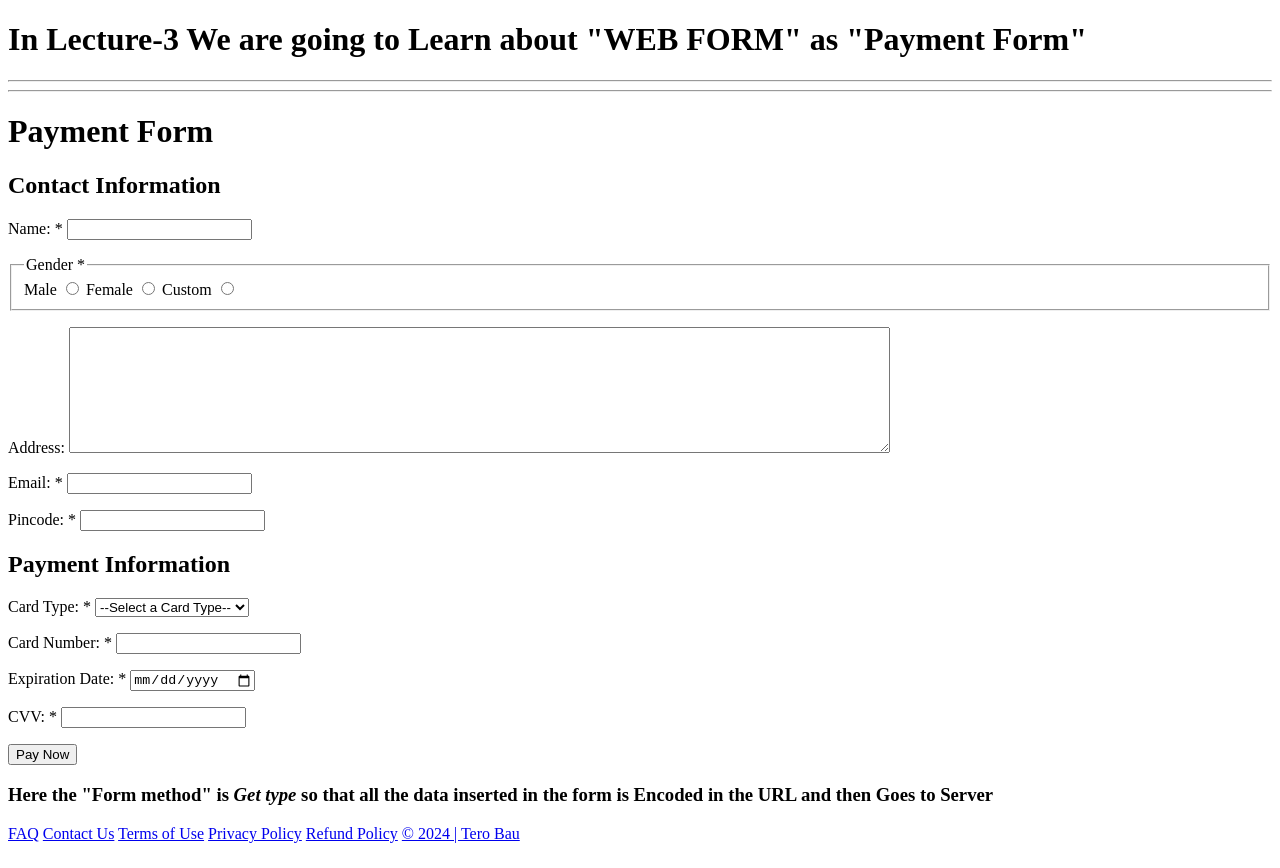
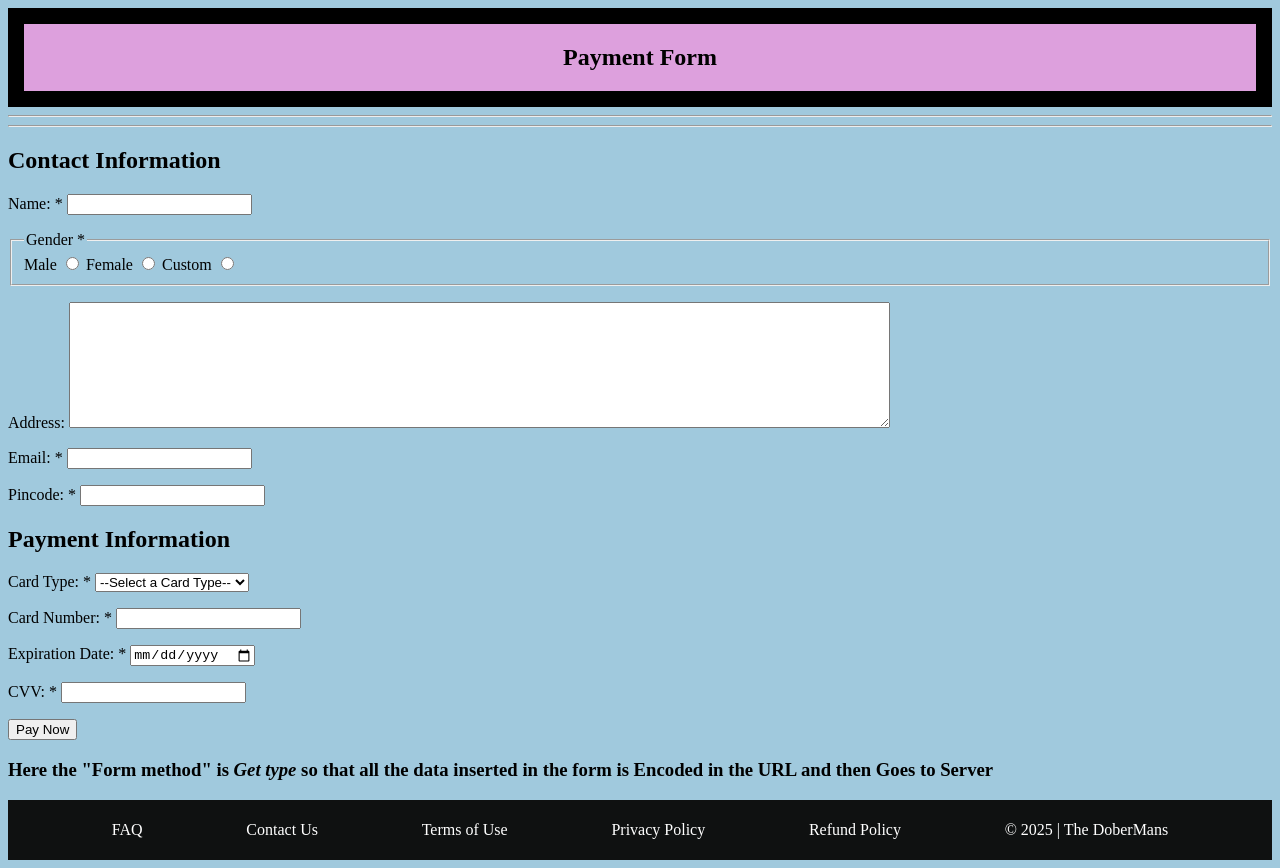
Before and after one commit to AayuAmor/PaymentForm, a plain HTML site: page index.html in a window 1280 px wide. Drawn offline with Linux system fonts and the light colour scheme.

Commit message:
Modifying index.html and adding style.css to index.html

```diff
--- a/index.html
+++ b/index.html
@@ -4,15 +4,21 @@
     <meta charset="UTF-8">
     <meta name="viewport" content="width=device-width, initial-scale=1.0">
     <title>Payment Form</title>
+    <link rel="stylesheet" href="style.css">
 </head>
 <body>
+    <div id="navbar">
+        <nav>
             <header>
-        <h1>In Lecture-3 We are going to Learn about "WEB FORM" as "Payment Form"</h1>
+                <h1>Payment Form</h1>
             </header>
+        </nav>
+    </div>
+
     <hr>
     <hr>
     <form action="">
-        <h1>Payment Form</h1>
+        <div id="contactInfo">
             <h2>Contact Information</h2>
             <p>
                 <label for="name">Name: *</label>
@@ -41,6 +47,9 @@
                 <label for="pincode">Pincode: *</label>
                 <input type="number" name="pincode" id="pincode" required>
             </p>
+        </div>
+
+       <div id="paymentInfo">
         <h2>Payment Information</h2>
         <p>
             <label for="card_type">Card Type: *</label>
@@ -64,15 +73,20 @@
             <input type="password" name="cvv" id="cvv" required>
         </p>
         <input type="submit" value="Pay Now">
+       </div>
     </form>
     <h3>Here the "Form method" is <i>Get type</i> so that all the data inserted in the form is Encoded in the URL and then Goes to Server</h3>
+
         <footer>
-        <a href="#">FAQ</a>
-        <a href="#">Contact Us</a>
-        <a href="#">Terms of Use</a>
-        <a href="#">Privacy Policy</a>
-        <a href="#">Refund Policy</a>
-        <a href="#">&copy; 2024 | Tero Bau</a>
+            <div id="footer">
+            <div class="footer-tab"> <a href="#">FAQ</a></div>
+            <div class="footer-tab"> <a href="#">Contact Us</a></div>
+            <div class="footer-tab"> <a href="#">Terms of Use</a></div>
+            <div class="footer-tab"> <a href="#">Privacy Policy</a></div>
+            <div class="footer-tab"> <a href="#">Refund Policy</a></div>
+            <div class="footer-tab"> <a href="#">&copy; 2025 | The DoberMans</a></div>
+            </div>
         </footer>
+
 </body>
 </html>
--- /dev/null
+++ b/style.css
@@ -0,0 +1,39 @@
+
+body{
+    background-color: #a0c9dd;
+}
+div{
+ nav{
+        background-color:lightblue ;
+        color: black;
+
+        header{
+            background-color: plum;
+            text-align: center;
+            /* padding: 20px; */
+            border-color: #000000;
+            border: solid 1rem;
+        }
+
+    }
+}
+#footer{
+    height: 60px;
+    background-color: #0f1111;
+    color: white;
+    display: flex;
+    justify-content: space-evenly;
+    align-items: center;
+}
+a{
+    color:white;
+    text-decoration: none;
+
+
+}
+.footer-tab{
+    display:flex;
+    justify-content: space-between;
+    text-align: center;
+    align-items: center;
+}
```
Lines whose indentation alone changed are shown as unchanged.
